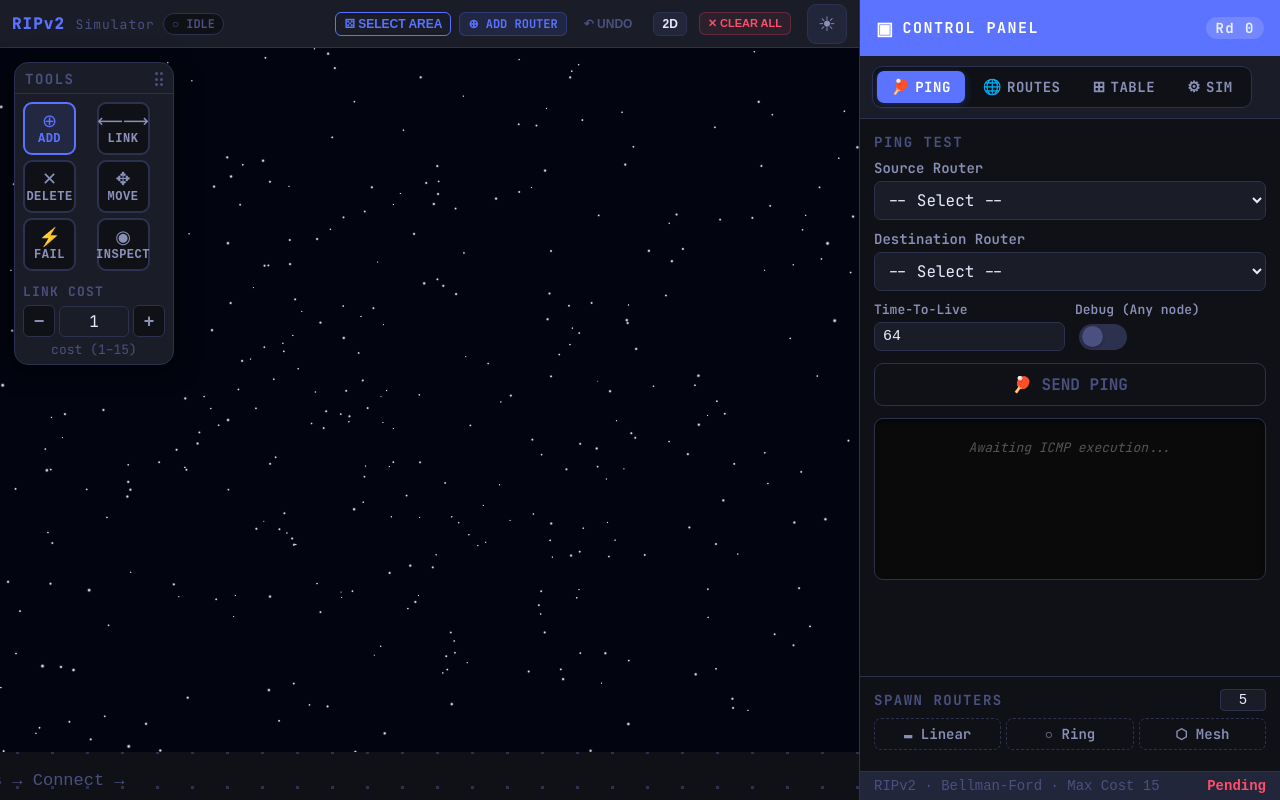
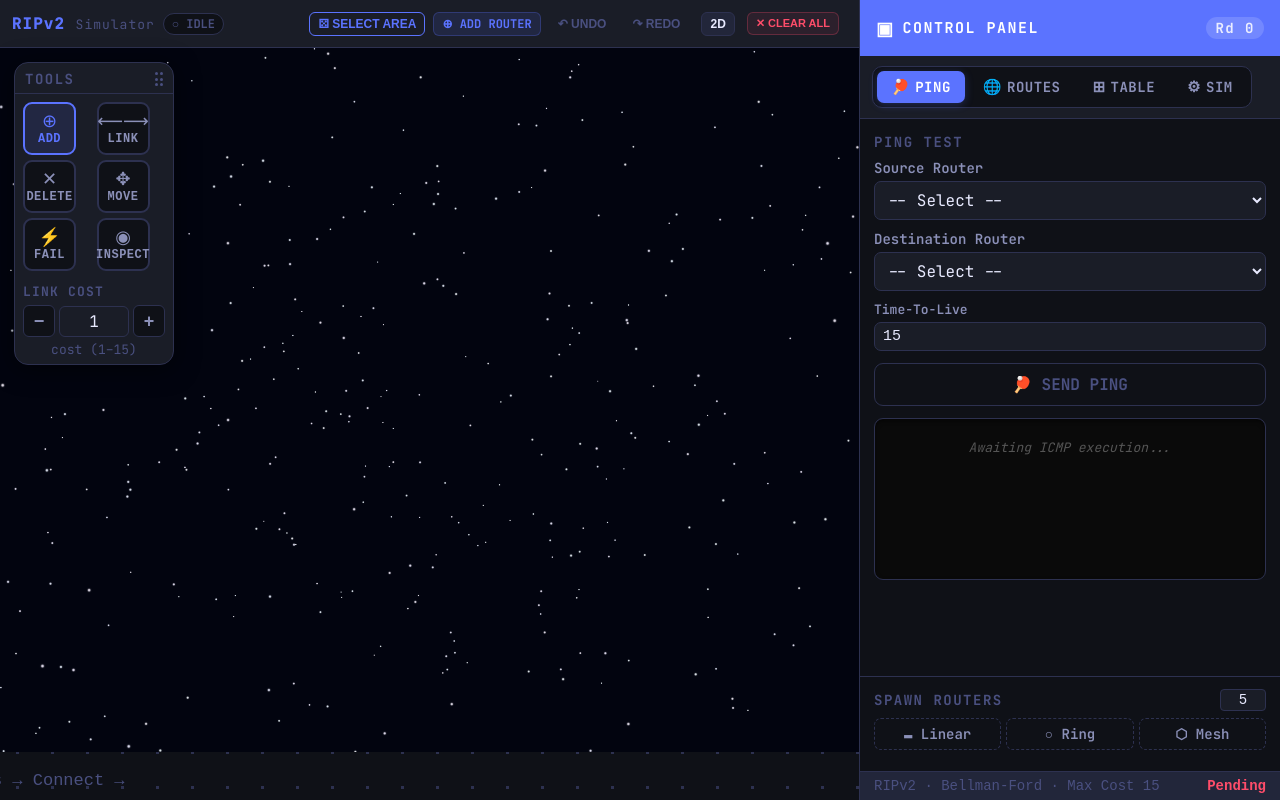
Before and after one commit to donigurram/Routing-Information-Protocol-CN-, a React app in the folder frontend/: page / in a window 1280 px wide. Built offline with nearby package versions, Linux system fonts and the light colour scheme; the HTML template or start-up script is replaced by a standard one.

Commit message:
Final changes from Manisharan

```diff
--- a/frontend/src/components/panels/ControlPanel.jsx
+++ b/frontend/src/components/panels/ControlPanel.jsx
@@ -58,7 +58,7 @@ export default function ControlPanel({
     activeTab,
     setActiveTab,
     pingSrc, setPingSrc, pingDst, setPingDst, doPing, pingResult, activePath,
-    pingDebug, setPingDebug, pingTTL, setPingTTL, pingLogs, setPingLogs,
+    pingTTL, setPingTTL, pingLogs, setPingLogs,
     ripTables,
     nextHopMap,
     selectedRouter,
@@ -156,7 +156,6 @@ export default function ControlPanel({
                         pingSrc={pingSrc} setPingSrc={setPingSrc}
                         pingDst={pingDst} setPingDst={setPingDst}
                         doPing={doPing} pingResult={pingResult} activePath={activePath}
-                        pingDebug={pingDebug} setPingDebug={setPingDebug}
                         pingTTL={pingTTL} setPingTTL={setPingTTL} pingLogs={pingLogs}
                         T={T}
                     />
--- a/frontend/src/components/panels/tabs/PingTab.jsx
+++ b/frontend/src/components/panels/tabs/PingTab.jsx
@@ -5,7 +5,7 @@ function PingTab({
     routers, ripTables, nextHopMap,
     pingSrc, setPingSrc, pingDst, setPingDst,
     doPing, pingResult, activePath,
-    pingDebug, setPingDebug, pingTTL, setPingTTL, pingLogs,
+    pingTTL, setPingTTL, pingLogs,
     T
 }) {
     const logsContainerRef = useRef(null);
@@ -41,17 +41,11 @@ function PingTab({
             <div style={{ display: "flex", gap: 10, marginBottom: 12 }}>
                 <div style={{ flex: 1, display: "flex", flexDirection: "column" }}>
                     <div style={{ fontSize: 13, color: T.textMuted, fontWeight: 600, marginBottom: 4 }}>Time-To-Live</div>
-                    <input type="number" min="1" max="255" value={pingTTL} onChange={e => setPingTTL(parseInt(e.target.value) || 64)}
+                    <input type="number" min="1" max="15" value={pingTTL} onChange={e => setPingTTL(parseInt(e.target.value) || 15)}
                     style={{
                         width: "100%", padding: "5px 8px", border: `1.5px solid ${T.border}`, borderRadius: 7,
                         fontSize: 15, fontFamily: "monospace", color: T.text, background: T.surface, boxSizing: "border-box"
                     }} />
-                </div>
-                <div style={{ flex: 1, display: "flex", flexDirection: "column" }}>
-                    <div style={{ fontSize: 13, color: T.textMuted, fontWeight: 600, marginBottom: 4 }}>Debug (Any node)</div>
-                    <div style={{ display: "flex", alignItems: "center", height: "100%", paddingLeft: 4 }}>
-                        <Toggle value={pingDebug} onChange={setPingDebug} T={T} />
-                    </div>
                 </div>
             </div>
 
--- a/frontend/src/hooks/usePing.js
+++ b/frontend/src/hooks/usePing.js
@@ -6,8 +6,7 @@ export function usePing(nextHopMap, animSpeed, setPackets, setActivePath, router
     const [pingDst, setPingDst] = useState("");
     const [pingResult, setPingResult] = useState(null);
     const [activePingNode, setActivePingNode] = useState(null);
-    const [pingDebug, setPingDebug] = useState(false);
-    const [pingTTL, setPingTTL] = useState(64);
+    const [pingTTL, setPingTTL] = useState(15);
     const [pingLogs, setPingLogs] = useState([]);
 
     const logEvent = (msg) => setPingLogs(prev => [...prev, msg]);
@@ -99,7 +98,7 @@ export function usePing(nextHopMap, animSpeed, setPackets, setActivePath, router
                 return;
             }
 
-            let reverseRunningTTL = 64; // Default return TTL
+            let reverseRunningTTL = 15; // Default return TTL
             logEvent(`Tracing reverse ICMP Echo Reply...`);
             let reverseDelay = 0;
 
@@ -142,7 +141,6 @@ export function usePing(nextHopMap, animSpeed, setPackets, setActivePath, router
         pingDst, setPingDst,
         pingResult, setPingResult,
         doPing, activePingNode,
-        pingDebug, setPingDebug,
         pingTTL, setPingTTL,
         pingLogs, setPingLogs
     };
--- a/frontend/src/hooks/useTheme.js
+++ b/frontend/src/hooks/useTheme.js
@@ -1,7 +1,5 @@
-import { useState } from "react";
-
-export function makeTheme(dark) {
-    return dark ? {
+export function useTheme() {
+    const T = {
         bg: "#0F1117",
         surface: "#1A1D27",
         surfaceAlt: "#22263A",
@@ -24,34 +22,6 @@ export function makeTheme(dark) {
         bgImage: "radial-gradient(circle, #2D3150 1.5px, transparent 1px)",
         bgSize: "35px 35px",
         bgPos: "0 0",
-    } : {
-        bg: "#F4F6FF",
-        surface: "#FFFFFF",
-        surfaceAlt: "#F8FAFF",
-        border: "#DDE3FF",
-        borderHov: "#B8C4FF",
-        text: "#1B1F3A",
-        textMuted: "#6B7280",
-        textFaint: "#A0AABF",
-        accent: "#4361EE",
-        accentBg: "#EEF2FF",
-        accentBdr: "#C0CCFF",
-        success: "#06D6A0",
-        successBg: "#E8FBF6",
-        danger: "#EF233C",
-        dangerBg: "#FFF0F2",
-        warn: "#F77F00",
-        warnBg: "#FFF4E6",
-        gridLine: "#DDE3FF",
-        dark: false,
-        bgImage: "url('/light-bg.png')",
-        bgSize: "cover",
-        bgPos: "center",
     };
+    return { T };
 }
-
-export function useTheme() {
-    const [dark, setDark] = useState(true);
-    const T = makeTheme(dark);
-    return { dark, setDark, T };
-}
--- a/frontend/src/hooks/useTopology.js
+++ b/frontend/src/hooks/useTopology.js
@@ -69,6 +69,7 @@ export function useTopology(routers, setRouters, links, setLinks, setPackets, se
 
     // Undo state
     const [history, setHistory] = useState([]);
+    const [future, setFuture] = useState([]);
 
     const pushHistory = (rs = routers, ls = links) => {
         setHistory(prev => {
@@ -76,14 +77,32 @@ export function useTopology(routers, setRouters, links, setLinks, setPackets, se
             if (newHist.length > 50) newHist.shift();
             return newHist;
         });
+        setFuture([]); // Clear future on new action
     };
 
     const undo = () => {
         if (history.length === 0) return;
         const last = history[history.length - 1];
+        setFuture(prev => [{ routers: [...routers], links: [...links] }, ...prev]);
         setHistory(prev => prev.slice(0, -1));
         setRouters(last.routers);
         setLinks(last.links);
+        setPackets([]); setActivePath([]); setPingResult(null);
+        resetSim();
+        setMode("move");
+    };
+
+    const redo = () => {
+        if (future.length === 0) return;
+        const next = future[0];
+        setHistory(prev => {
+            const newHist = [...prev, { routers: [...routers], links: [...links] }];
+            if (newHist.length > 50) newHist.shift();
+            return newHist;
+        });
+        setFuture(prev => prev.slice(1));
+        setRouters(next.routers);
+        setLinks(next.links);
         setPackets([]); setActivePath([]); setPingResult(null);
         resetSim();
         setMode("move");
@@ -98,6 +117,16 @@ export function useTopology(routers, setRouters, links, setLinks, setPackets, se
 
     const updateRouter3DPos = (id, x, y, z) => {
         setRouters(prev => prev.map(r => r.id === id ? { ...r, x, y, z } : r));
+    };
+
+    const updateMultiRouter3DPos = (id, x, y, z, dx, dy, dz) => {
+        setRouters(prev => prev.map(r => {
+            if (r.id === id) return { ...r, x, y, z };
+            if (multiSelected.includes(r.id)) {
+                return { ...r, x: r.x + dx, y: r.y + dy, z: (r.z || 0) + dz };
+            }
+            return r;
+        }));
     };
 
     const updateLinkCost = (lid, newCost) => {
@@ -417,6 +446,6 @@ export function useTopology(routers, setRouters, links, setLinks, setPackets, se
         loadPreset, spawnPreset, clearAll,
         dragging, pan, isPanning,
         editingLink, setEditingLink, updateLinkCost,
-        undo, canUndo: history.length > 0, updateRouter3DPos, addRouter3D
+        undo, canUndo: history.length > 0, redo, canRedo: future.length > 0, updateRouter3DPos, updateMultiRouter3DPos, addRouter3D
     };
 }
--- a/frontend/src/views/MainView.jsx
+++ b/frontend/src/views/MainView.jsx
@@ -8,8 +8,6 @@ import { useSimulation } from "../hooks/useSimulation";
 import { useRouting } from "../hooks/useRouting";
 import { usePing } from "../hooks/usePing";
 import { useTopology } from "../hooks/useTopology";
-import ThemeToggle from "../components/ui/ThemeToggle";
-
 import ControlPanel from "../components/panels/ControlPanel";
 import ToolsCard from "../components/panels/ToolsCard";
 
@@ -98,12 +96,17 @@ function DeviceModel({ color, isSel, isPath, isConn, isBroadcasting }) {
     );
 }
 
-function AnimatedRouter({ r, isPath, isConn, isSel, isBroadcasting, cnt, T, handleRouterClick, handleRouterMouseDown, svgRef, pan, setActiveTab, mode, updateRouter3DPos }) {
+function AnimatedRouter({ r, isPath, isConn, isSel, isBroadcasting, cnt, T, handleRouterClick, handleRouterMouseDown, svgRef, pan, setActiveTab, mode, updateRouter3DPos, multiSelected, updateMultiRouter3DPos }) {
     const palette = ["#4361EE", "#06D6A0", "#EF233C", "#F77F00", "#7B2FBE", "#0077B6"];
     const cIdx = parseInt(r.id.replace('R','')) || 0;
     const color = palette[cIdx % palette.length];
 
     const groupRef = useRef();
+    const prevPos = useRef({ x: r.x, y: r.y, z: r.z || 0 });
+
+    useEffect(() => {
+        prevPos.current = { x: r.x, y: r.y, z: r.z || 0 };
+    }, [r.x, r.y, r.z]);
 
     return (
         <>
@@ -115,7 +118,18 @@ function AnimatedRouter({ r, isPath, isConn, isSel, isBroadcasting, cnt, T, hand
                     onObjectChange={() => {
                         if (groupRef.current) {
                             const p = groupRef.current.position;
-                            updateRouter3DPos(r.id, p.x, p.y, p.z);
+                            const dx = p.x - prevPos.current.x;
+                            const dy = p.y - prevPos.current.y;
+                            const dz = p.z - prevPos.current.z;
+
+                            if (dx !== 0 || dy !== 0 || dz !== 0) {
+                                prevPos.current = { x: p.x, y: p.y, z: p.z };
+                                if (multiSelected && multiSelected.length > 1 && multiSelected.includes(r.id)) {
+                                    updateMultiRouter3DPos(r.id, p.x, p.y, p.z, dx, dy, dz);
+                                } else {
+                                    updateRouter3DPos(r.id, p.x, p.y, p.z);
+                                }
+                            }
                         }
                     }}
                 />
@@ -165,7 +179,7 @@ function NetworkScene({
     multiSelected, isBoxSelectMode, selectionBox, activeBroadcaster,
     handleRouterClick, handleRouterMouseDown, svgRef, setActiveTab,
     isPathLink, getPacketPos, handleLinkClick, editingLink, setEditingLink, updateLinkCost,
-    dragging, handleCanvasClick, handleCanvasMouseDown, handleMouseMove, handleMouseUp, updateRouter3DPos, addRouter3D
+    dragging, handleCanvasClick, handleCanvasMouseDown, handleMouseMove, handleMouseUp, updateRouter3DPos, updateMultiRouter3DPos, addRouter3D
 }) {
     const { camera } = useThree();
     const controlsRef = useRef();
@@ -415,7 +429,7 @@ function NetworkScene({
                 const isSel = selectedRouter === r.id || multiSelected?.includes(r.id);
                 const isBroadcasting = activeBroadcaster === r.id;
                 const cnt = ripTables[r.id] ? Object.values(ripTables[r.id]).filter(v => v < Infinity && v > 0).length : 0;
-                return <AnimatedRouter key={r.id} r={r} isPath={isPath} isConn={isConn} isSel={isSel} isBroadcasting={isBroadcasting} cnt={cnt} T={T} handleRouterClick={handleRouterClick} handleRouterMouseDown={handleRouterMouseDown} svgRef={svgRef} pan={pan} setActiveTab={setActiveTab} mode={mode} updateRouter3DPos={updateRouter3DPos} />;
+                return <AnimatedRouter key={r.id} r={r} isPath={isPath} isConn={isConn} isSel={isSel} isBroadcasting={isBroadcasting} cnt={cnt} T={T} handleRouterClick={handleRouterClick} handleRouterMouseDown={handleRouterMouseDown} svgRef={svgRef} pan={pan} setActiveTab={setActiveTab} mode={mode} updateRouter3DPos={updateRouter3DPos} multiSelected={multiSelected} updateMultiRouter3DPos={updateMultiRouter3DPos} />;
             })}
 
             {routers.length === 0 && (
@@ -431,7 +445,7 @@ function NetworkScene({
 
 export default function MainView() {
     const svgRef = useRef(null);
-    const { dark, setDark, T } = useTheme();
+    const { T } = useTheme();
 
     const [routers, setRouters] = useState([]);
     const [links, setLinks] = useState([]);
@@ -452,7 +466,7 @@ export default function MainView() {
 
     const {
         pingSrc, setPingSrc, pingDst, setPingDst, pingResult, setPingResult, doPing, activePingNode,
-        pingDebug, setPingDebug, pingTTL, setPingTTL, pingLogs, setPingLogs
+        pingTTL, setPingTTL, pingLogs, setPingLogs
     } = usePing(nextHopMap, animSpeed, setPackets, setActivePath, routers, links);
 
     const {
@@ -465,14 +479,22 @@ export default function MainView() {
         handleCanvasMouseDown, handleRouterMouseDown, handleMouseMove, handleMouseUp,
         loadPreset, spawnPreset, clearAll, pan, isPanning, dragging,
         editingLink, setEditingLink, updateLinkCost,
-        undo, canUndo, updateRouter3DPos, addRouter3D
+        undo, canUndo, redo, canRedo, updateRouter3DPos, updateMultiRouter3DPos, addRouter3D
     } = useTopology(routers, setRouters, links, setLinks, setPackets, setActivePath, setPingResult, resetSim);
 
     useEffect(() => {
         const handleKeyDown = (e) => {
             if ((e.ctrlKey || e.metaKey) && e.key.toLowerCase() === 'z') {
                 e.preventDefault();
-                if (canUndo) undo();
+                if (e.shiftKey) {
+                    if (canRedo) redo();
+                } else {
+                    if (canUndo) undo();
+                }
+            }
+            if ((e.ctrlKey || e.metaKey) && e.key.toLowerCase() === 'y') {
+                e.preventDefault();
+                if (canRedo) redo();
             }
             // Delete key removes multi-selected nodes
             if ((e.key === 'Delete' || e.key === 'Backspace') && multiSelected.length > 0) {
@@ -484,7 +506,7 @@ export default function MainView() {
         };
         window.addEventListener("keydown", handleKeyDown);
         return () => window.removeEventListener("keydown", handleKeyDown);
-    }, [canUndo, undo, multiSelected, deleteMultiSelected]);
+    }, [canUndo, undo, canRedo, redo, multiSelected, deleteMultiSelected]);
 
     const isPathLink = (la, lb) => {
         for (let i = 0; i < activePath.length - 1; i++)
@@ -574,6 +596,20 @@ export default function MainView() {
                         ↶ UNDO
                     </button>
                     <button
+                        onClick={redo}
+                        disabled={!canRedo}
+                        title="Redo (Ctrl+Y or Ctrl+Shift+Z)"
+                        style={{
+                            padding: "4px 8px", borderRadius: 6, fontSize: 12, fontWeight: 700, cursor: canRedo ? "pointer" : "not-allowed",
+                            background: canRedo ? T.surfaceAlt : "transparent",
+                            color: canRedo ? T.text : T.textFaint,
+                            border: `1px solid ${canRedo ? T.border : "transparent"}`,
+                            transition: "all .2s", display: "flex", alignItems: "center", gap: 4
+                        }}
+                    >
+                        ↷ REDO
+                    </button>
+                    <button
                         onClick={() => setIs3D(!is3D)}
                         style={{
                             padding: "4px 8px", borderRadius: 6, fontSize: 12, fontWeight: 700, cursor: "pointer",
@@ -600,7 +636,6 @@ export default function MainView() {
                     >
                         ✕ CLEAR ALL
                     </button>
-                    <ThemeToggle dark={dark} onToggle={() => setDark(d => !d)} T={T} />
                 </div>
 
                 {/* Tools card */}
@@ -686,7 +721,7 @@ export default function MainView() {
                                 isPathLink={isPathLink} getPacketPos={getPacketPos} handleLinkClick={handleLinkClick}
                                 editingLink={editingLink} setEditingLink={setEditingLink} updateLinkCost={updateLinkCost}
                                 dragging={dragging} handleCanvasClick={handleCanvasClick} handleCanvasMouseDown={handleCanvasMouseDown} handleMouseMove={handleMouseMove} handleMouseUp={handleMouseUp}
-                                updateRouter3DPos={updateRouter3DPos} addRouter3D={addRouter3D}
+                                updateRouter3DPos={updateRouter3DPos} updateMultiRouter3DPos={updateMultiRouter3DPos} addRouter3D={addRouter3D}
                             />
                         </Canvas>
                     </div>
@@ -699,7 +734,6 @@ export default function MainView() {
                 activeTab={activeTab} setActiveTab={setActiveTab}
                 pingSrc={pingSrc} setPingSrc={setPingSrc} pingDst={pingDst} setPingDst={setPingDst}
                 doPing={doPing} pingResult={pingResult} activePath={activePath}
-                pingDebug={pingDebug} setPingDebug={setPingDebug}
                 pingTTL={pingTTL} setPingTTL={setPingTTL} pingLogs={pingLogs} setPingLogs={setPingLogs}
                 ripTables={ripTables} nextHopMap={nextHopMap}
                 selectedRouter={selectedRouter} setSelectedRouter={setSelectedRouter}
```
